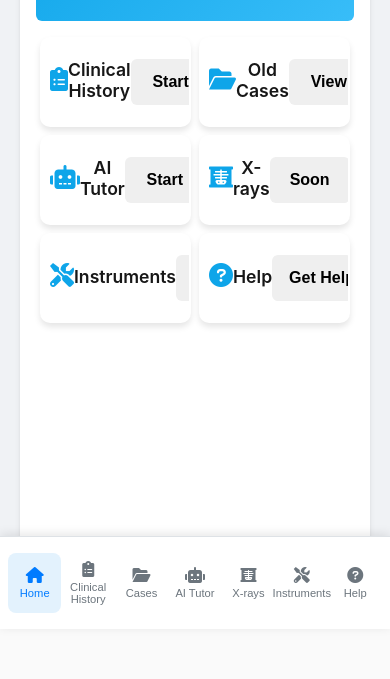
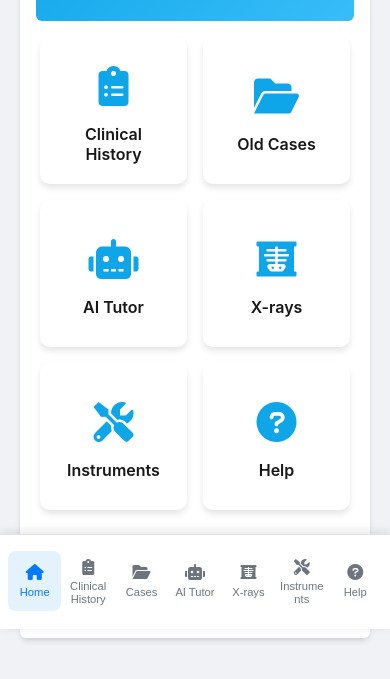
Before and after one commit to sparsh1616/MedHistoryApp, a website: page public/index.html in a window 390 px wide. Shown: the part 215-894 px from the top of the page. Before the commit the page ends 844 px from the top, so only its background shows below. Drawn offline with nearby package versions, Linux system fonts and the light colour scheme.

Commit message:
Update server.js and styles.css with latest changes

```diff
--- a/public/styles.css
+++ b/public/styles.css
@@ -4195,3 +4195,62 @@ footer p {
     justify-content: flex-end;
     gap: 1rem;
 }
+
+/* ===========================================
+   CUSTOM MOBILE UI IMPROVEMENTS (2x3 Grid)
+   =========================================== */
+
+@media (max-width: 768px) {
+    /* --- 1. 2x3 Grid Dashboard Layout --- */
+    .dashboard-grid {
+        display: grid;
+        grid-template-columns: 1fr 1fr; /* Two equal columns */
+        gap: 1rem; /* Professional spacing between cards */
+    }
+
+    .dashboard-card {
+        padding: 1rem;
+        aspect-ratio: 1 / 1; /* Make the card a perfect square */
+        display: flex;
+        flex-direction: column;
+        justify-content: center; /* Center content vertically */
+        align-items: center; /* Center content horizontally */
+        text-align: center;
+    }
+
+    .card-icon {
+        font-size: 2.5rem; /* Larger icon */
+        margin-bottom: 0.5rem;
+    }
+
+    .dashboard-card h3 {
+        font-size: 1rem; /* Clear, readable font size */
+        margin: 0;
+    }
+
+    /* Hide the action buttons and paragraph text on mobile */
+    .dashboard-card .card-btn,
+    .dashboard-card p {
+        display: none;
+    }
+
+    /* --- 2. Improved Mobile Bottom Navigation (from previous step) --- */
+    .mobile-nav-container {
+        justify-content: space-around;
+        align-items: flex-start;
+    }
+
+    .mobile-nav-btn {
+        flex: 1;
+        padding: 0.5rem 0.25rem;
+        min-height: 60px;
+    }
+
+    .mobile-nav-btn span {
+        font-size: 0.7rem;
+        line-height: 1.1;
+        word-break: break-word;
+        -webkit-hyphens: auto;
+        hyphens: auto;
+    }
+}
--- a/server.js
+++ b/server.js
@@ -7,7 +7,7 @@ const OpenAI = require('openai'); // Use OpenAI-compatible API (Groq)
 require('dotenv').config();
 
 const app = express();
-const PORT = process.env.PORT || 3001; // Changed default port to 3001
+const PORT = process.env.PORT || 3002; // Changed default port to 3002
 const SALT_ROUNDS = 10;
 const JWT_SECRET = process.env.JWT_SECRET || 'your_super_secret_key_fallback';
 const GROQ_API_KEY = process.env.GROQ_API_KEY; // Load Groq key
```
